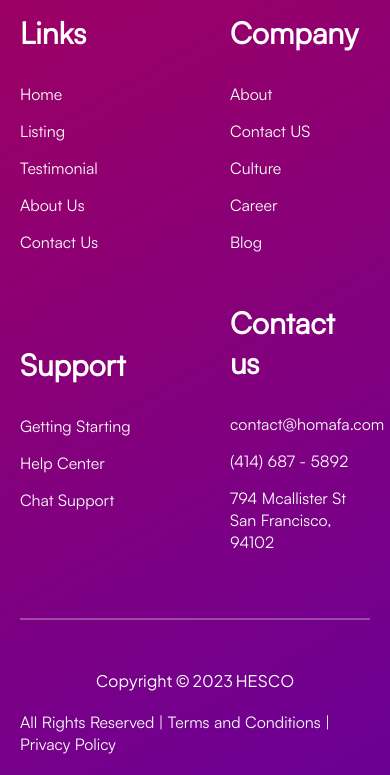
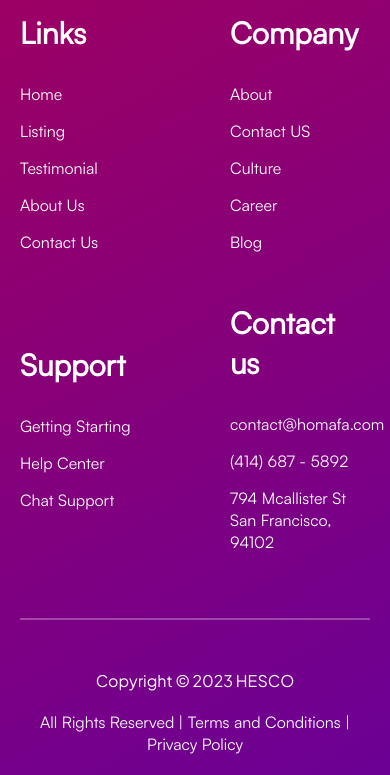
Before and after one commit to Muhammad-Haram/hesco, a plain HTML site: page index.html in a window 390 px wide. Shown: the part 5444-6219 px from the top of the page. Drawn offline with nearby package versions, Linux system fonts and the light colour scheme.

Commit message:
footer responsive

```diff
--- a/style.css
+++ b/style.css
@@ -1314,11 +1314,11 @@
         padding: 10px;
     }
 
-    .form .msg-box{
+    .form .msg-box {
         padding: 15px;
     }
 
-    .form .msg-box .msg{
+    .form .msg-box .msg {
         font-size: 16px;
     }
 
@@ -1364,4 +1364,8 @@
         gap: 20px;
     }
 
+    .footer .refrences {
+        text-align: center;
+    }
+
 }
```
